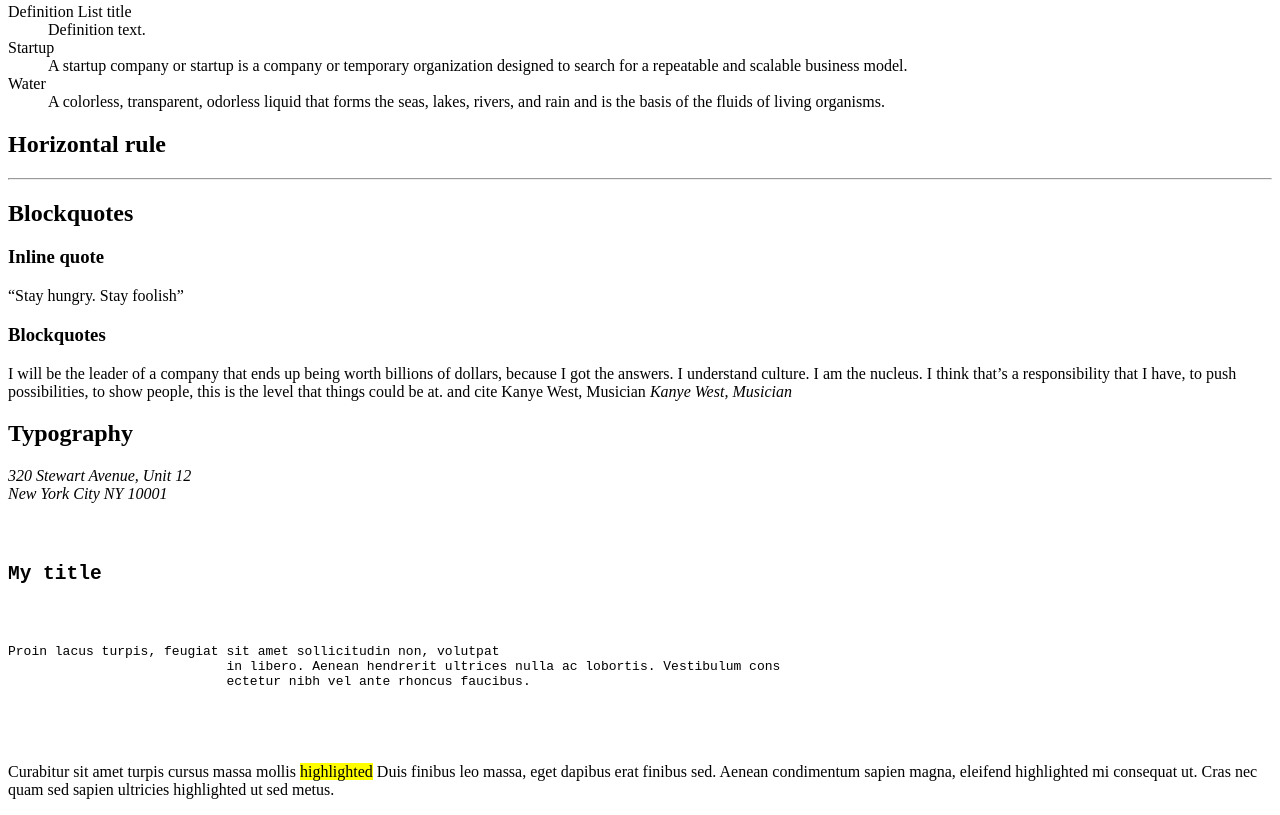
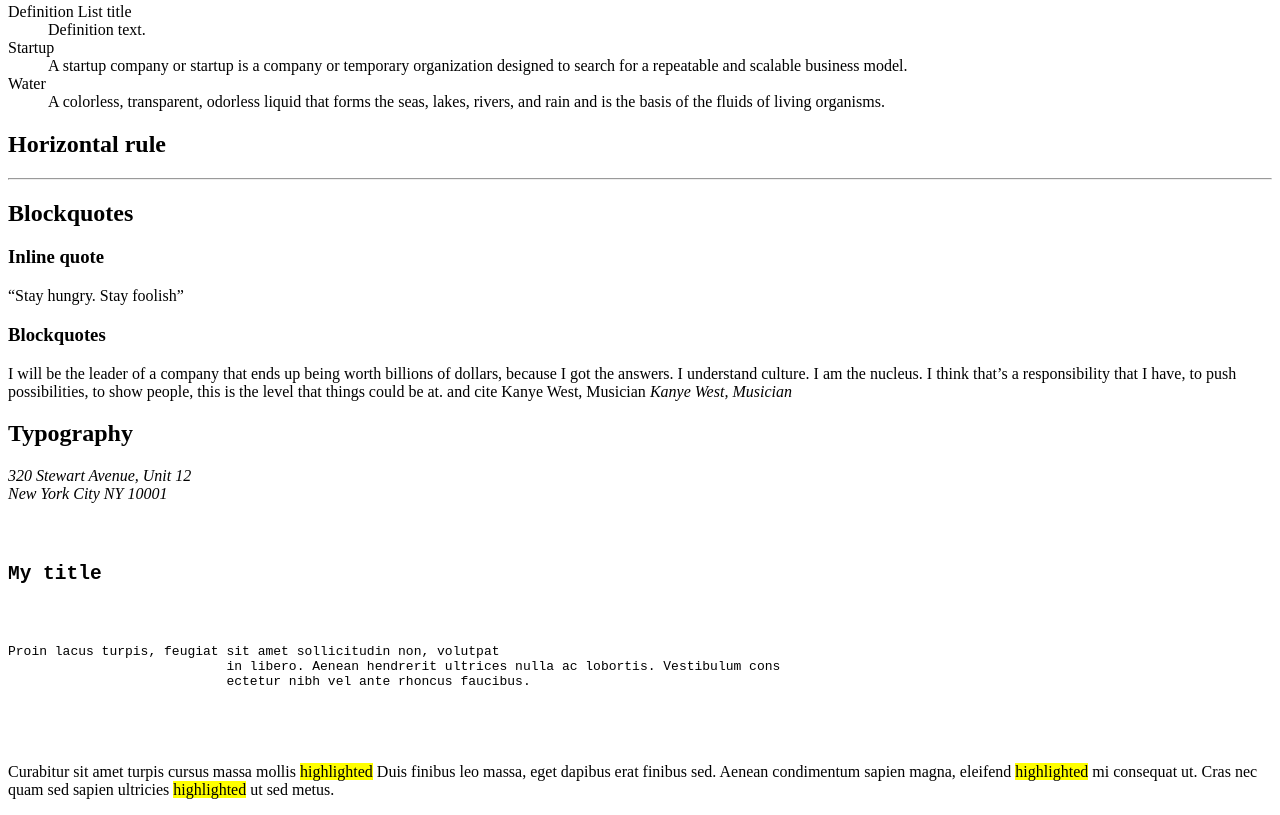
Before and after one commit to Jerolussich/holbertonschool-web_front_end, a plain HTML site: page html_advanced/32-styleguide.html in a window 1280 px wide. Shown: the part 738-1553 px from the top of the page. Drawn offline with Linux system fonts and the light colour scheme.

Commit message:
added more mark tags

```diff
--- a/html_advanced/32-styleguide.html
+++ b/html_advanced/32-styleguide.html
@@ -116,8 +116,8 @@
             <div>
                 <p>Curabitur sit amet turpis cursus massa mollis <mark>highlighted</mark>
                 Duis finibus leo massa, eget dapibus erat finibus sed. Aenean
-                condimentum sapien magna, eleifend highlighted mi consequat ut. Cras
-                nec quam sed sapien ultricies highlighted ut sed metus.</p>
+                condimentum sapien magna, eleifend <mark>highlighted</mark> mi consequat ut. Cras
+                nec quam sed sapien ultricies <mark>highlighted</mark> ut sed metus.</p>
             </div>
         </section>
     </main>
```
